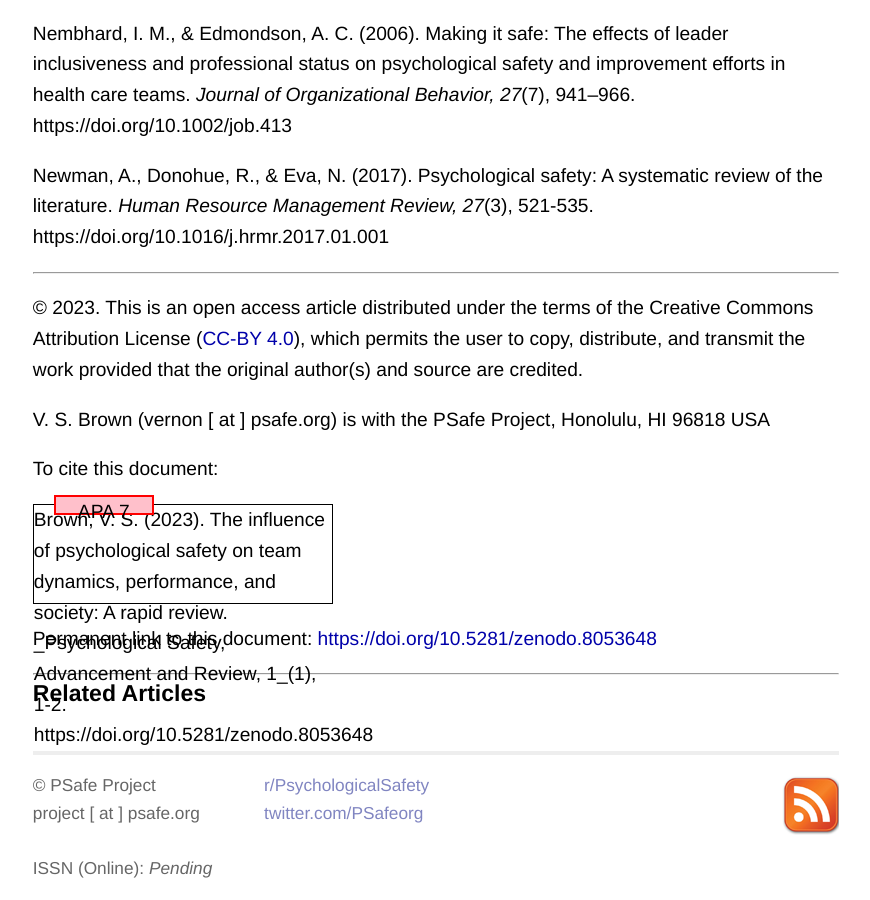
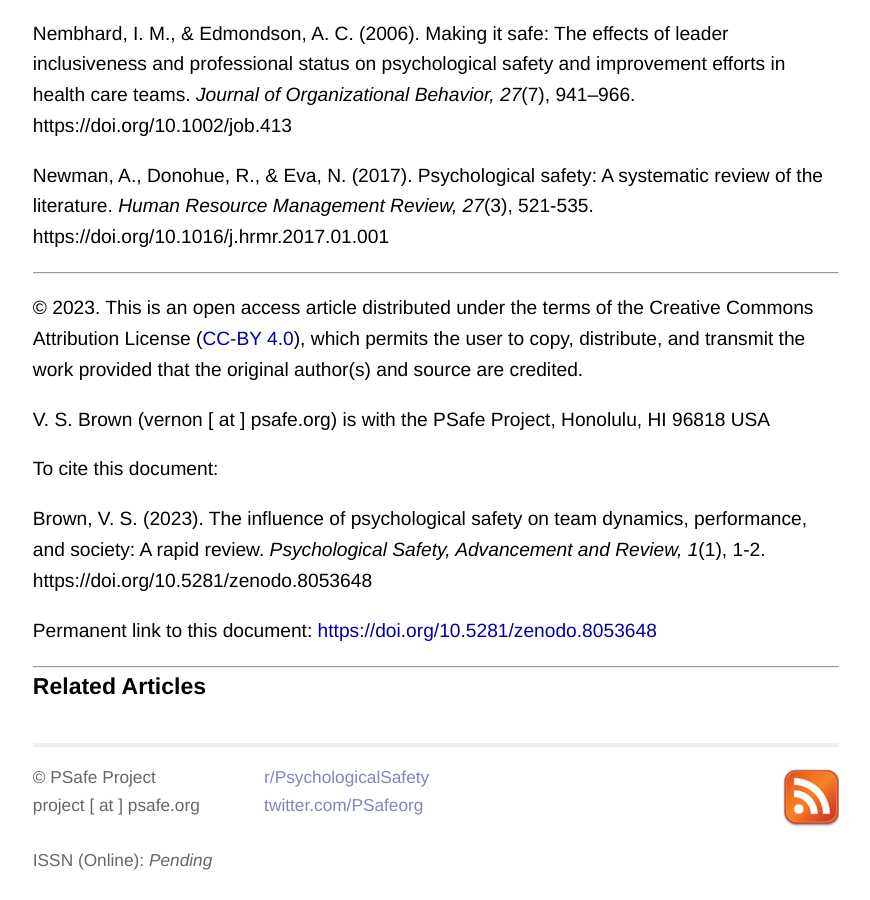
Before and after one commit to atidbit/psafe, a Jekyll site: the page built from _posts/2023-06-19-influence-of-psychological-safety-a-rapid-review.md, in a window 1280 px wide and 900 px high, scrolled down 3761 px. Shown: the whole window, without its empty margins (204-1074 px from the left). Built offline with Jekyll 4.4.1, drawn with Linux system fonts in a browser that asks for light colours.

Commit message:
Update 2023-06-19-influence-of-psychological-safety-a-rapid-review.md

```diff
--- a/_posts/2023-06-19-influence-of-psychological-safety-a-rapid-review.md
+++ b/_posts/2023-06-19-influence-of-psychological-safety-a-rapid-review.md
@@ -172,12 +172,9 @@ V. S. Brown (vernon [ at ] psafe.org) is with the PSafe Project, Honolulu, HI 96
 
 To cite this document:
 
-<div id="container">
-  <div id="label">APA 7</div>
 Brown, V. S. (2023). The influence of psychological safety on team dynamics, performance,
 and society: A rapid review. _Psychological Safety, Advancement and Review, 1_(1), 1-2.
 https://doi.org/10.5281/zenodo.8053648
-</div>
 
 Permanent link to this document:
 <a href="https://doi.org/10.5281/zenodo.8053648" target="_blank">https://doi.org/10.5281/zenodo.8053648</a>
```
